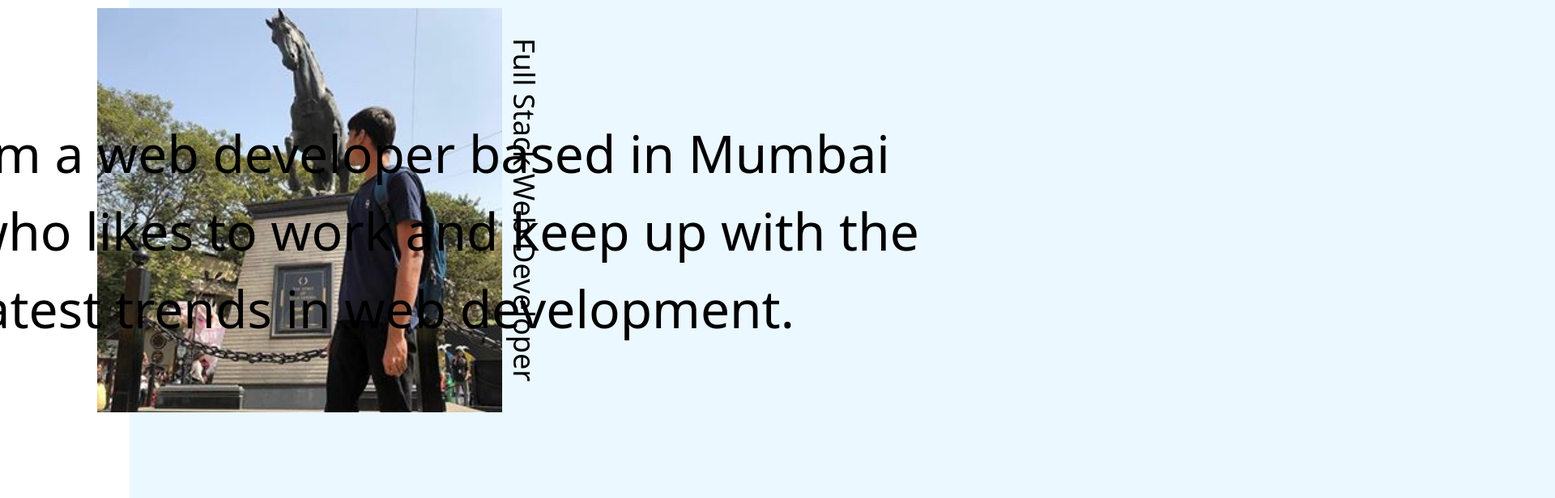
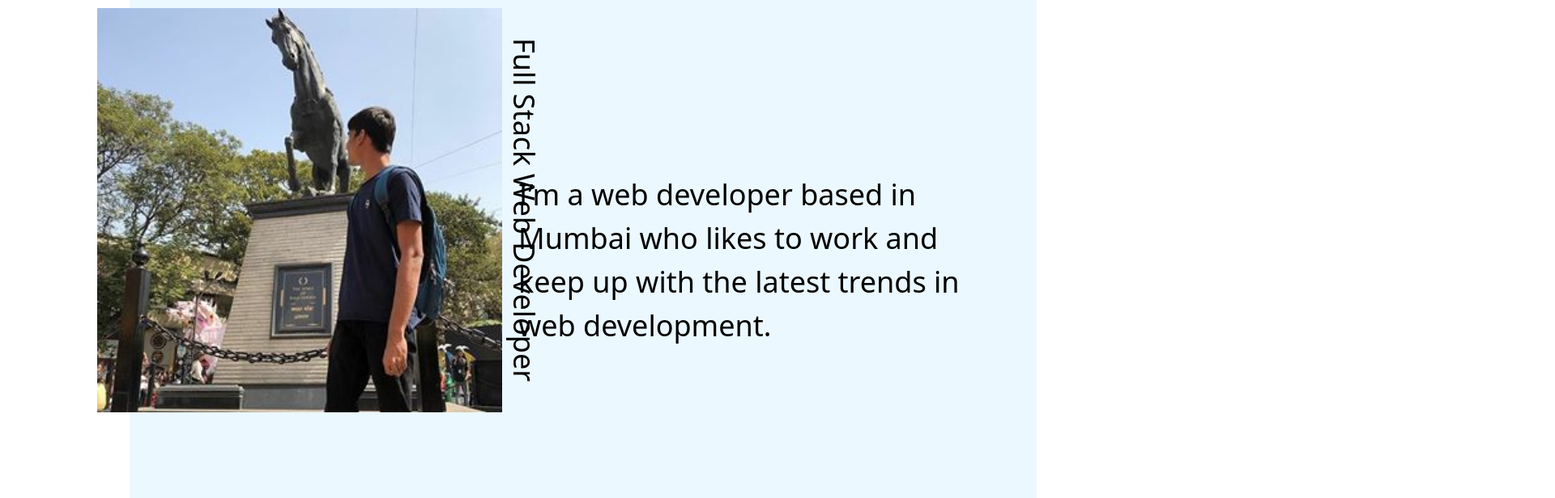
Before and after one commit to LEvinson2504/MyAwesomePortfolio, a Next.js app: page / in a window 1280 px wide. Shown: the part 290-906 px from the top of the page at 81% size, 1920 px wide, since content can reach past the window. Built offline with nearby package versions, Linux system fonts and the light colour scheme.

Commit message:
removed xl breakpoint

```diff
--- a/components/Intro.tsx
+++ b/components/Intro.tsx
@@ -2,7 +2,7 @@ import React from "react";
 
 export default function Intro() {
     return <div className="container sm:min-h-screen sm:w-screen h-64">
-        <div className="bg-blue-100 -mt-20 ml-10 sm:min-h-screen h-screen sm:ml-40 sm:-mt-5 xl:w-140">
+        <div className="bg-blue-100 -mt-20 ml-10 sm:min-h-screen h-screen sm:ml-40 sm:-mt-5">
             <div className="sm:absolute bottom-0 -ml-10 mt-20">
                 <h1 className="text-4xl sm:text-6xl font-light">Levinson D'souza</h1>
                 <div className="flex flex-row">
@@ -11,7 +11,7 @@ export default function Intro() {
                 </div>
             </div>
             <div className="sm:absolute sm:bottom-0 right-0 sm:-mb-20 sm:mr-10 sm:w-64 sm:mt-20 mt-10">
-                <p className="text-2xl sm:text-4xl xl:text-6xl sm:w-600 xl:w-80 sm:mb-40 -ml-5 font-light">
+                <p className="text-2xl sm:text-4xl sm:w-600 sm:mb-40 -ml-5 font-light">
                     I’m  a web developer based in Mumbai who likes to work and keep up with the latest trends in web development.
                 </p>
             </div>
```
